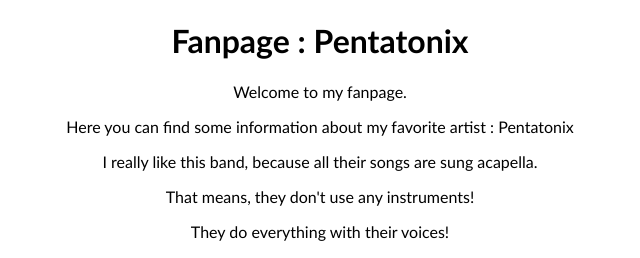
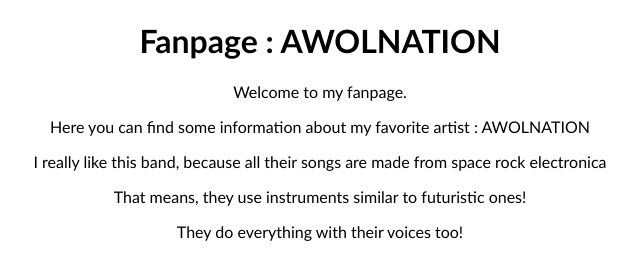
Before and after one commit to Gitsky31/My_Favorite, a plain HTML site: page lesson_10/index.html in a window 1280 px wide. Shown: the top 258 px of the page, without its empty margins (320-960 px from the left). Drawn offline with Linux system fonts and the light colour scheme; grey boxes are pictures that could not be loaded.

Commit message:
adding personal code

```diff
--- a/lesson_10/index.html
+++ b/lesson_10/index.html
@@ -8,20 +8,20 @@
 </head>
 <body>
     <div class="title">
-        <h1>Fanpage : Pentatonix</h1>
+        <h1>Fanpage : AWOLNATION</h1>
     </div>
     <div class="intro">
         <p>Welcome to my fanpage. </p>
-        <p>Here you can find some information about my favorite artist : Pentatonix</p>
+        <p>Here you can find some information about my favorite artist : AWOLNATION</p>
 
-        <p>I really like this band, because all their songs are sung acapella.</p>
-        <p>That means, they don't use any instruments!</p>
-        <p>They do everything with their voices!</p>
+        <p>I really like this band, because all their songs are made from space rock electronica</p>
+        <p>That means, they use instruments similar to futuristic ones!</p>
+        <p>They do everything with their voices too!</p>
     </div>
     <div class="youtube">
         <iframe width="560"
                 height="315"
-                src="https://www.youtube.com/embed/3MteSlpxCpo"
+                src="https://www.youtube.com/embed/jm9-yVdxbSs"
                 title="YouTube video player"
                 frameborder="0"
                 allow="accelerometer; autoplay; clipboard-write; encrypted-media; gyroscope; picture-in-picture"
```
